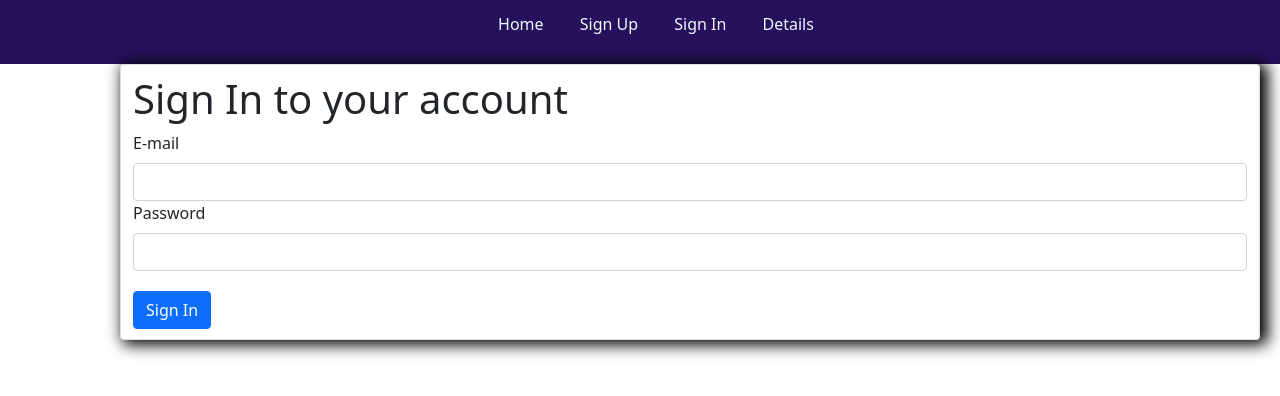
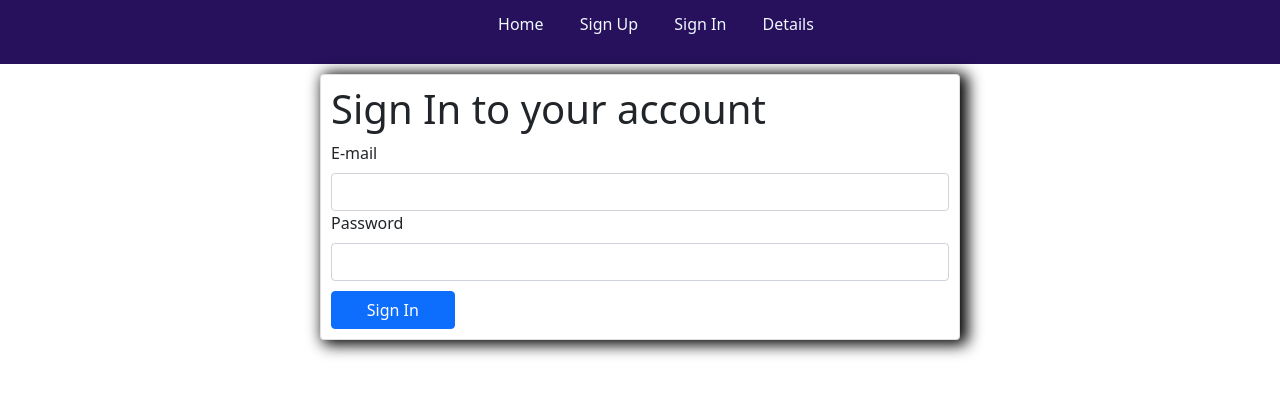
Before and after one commit to Yazdani1/Blog-App---MERN-Stack, a React (Create React App) app in the folder client/: page /signin in a window 1280 px wide. Shown: the top 396 px of the page. Built offline with nearby package versions, Linux system fonts and the light colour scheme.

Commit message:
cors added

```diff
--- a/client/package.json
+++ b/client/package.json
@@ -37,5 +37,7 @@
       "last 1 firefox version",
       "last 1 safari version"
     ]
-  }
+  },
+
+  "proxy": "http://localhost:8080"
 }
--- a/client/src/App.css
+++ b/client/src/App.css
@@ -1,35 +1,31 @@
-
-.nav{
+.nav {
   display: flex;
   justify-content: space-around;
   height: 8vh;
   background-color: rgb(39, 17, 92);
 }
 
-.listItems{
+.listItems {
   display: flex;
   justify-content: space-around;
   width: 30%;
   color: turquoise;
   text-align: center;
   align-items: center;
-
 }
-.eachitem{
+.eachitem {
   list-style-type: none;
   text-decoration: none;
   color: aliceblue;
   font-size: 16px;
 }
-.dataPost{
-
-
+.dataPost {
   color: rgb(11, 12, 12);
   padding: 5px;
   margin: 20px;
   border: 1px solid black;
 }
-.tt{
+.tt {
   margin-left: 10px;
 }
 
@@ -42,7 +38,7 @@
 .btn {
   margin-top: 20px;
 }
-.detailss{
+.detailss {
   border: 1px solid black;
   padding: 10px;
 
@@ -52,10 +48,17 @@
 
 .design {
   height: 50%;
-  width: 80%;
-  margin-top: 20px;
-  margin: 50px;
+  margin: auto;
+  width: 50%;
+  margin-top: 10px;
   padding: 10px;
   -webkit-box-shadow: 5px 2px 15px 3px #000000;
-box-shadow: 5px 2px 15px 3px #000000;
+  box-shadow: 5px 2px 15px 3px #000000;
 }
+.custBtn{
+  margin: auto;
+  width: 20%;
+  margin-top: 10px;
+  padding: 10px;
+
+}
--- a/client/src/components/SignIn.js
+++ b/client/src/components/SignIn.js
@@ -3,9 +3,8 @@ import "../App.css";
 
 function SignIn() {
   return (
-    <div className="container">
+    <div className="containe design card">
       <div className="row">
-        <div className="card design">
         <h1 className="toptest">Sign In to your account</h1>
         <form>
           <div className="form-group">
@@ -20,13 +19,12 @@ function SignIn() {
             </label>
             <input type="text" className="form-control" />
           </div>
-            <button type="submit" class="btn btn-primary btn">
+          <button type="submit" class="btn btn-primary custBtn">
             Sign In
           </button>
         </form>
       </div>
     </div>
-    </div>
   );
 }
 export default SignIn;
--- a/client/src/components/Signup.js
+++ b/client/src/components/Signup.js
@@ -3,9 +3,8 @@ import "../App.css";
 
 function SignUp() {
   return (
-    <div className="container">
+    <div className="containe design card">
       <div className="row">
-        <div className="card design">
         <h1 className="toptest">Create Account</h1>
         <form>
           <div className="form-group">
@@ -26,13 +25,12 @@ function SignUp() {
             </label>
             <input type="text" className="form-control" />
           </div>
-            <button type="submit" class="btn btn-primary btn">
+          <button type="submit" class="btn btn-success custBtn">
             Sign Up
           </button>
         </form>
       </div>
     </div>
-    </div>
   );
 }
 export default SignUp;
```
Also changed, not shown: package.json (+5 -3 lines), 2 other files (tests, documents, lock files or other folders). Lines whose indentation alone changed are shown as unchanged.
